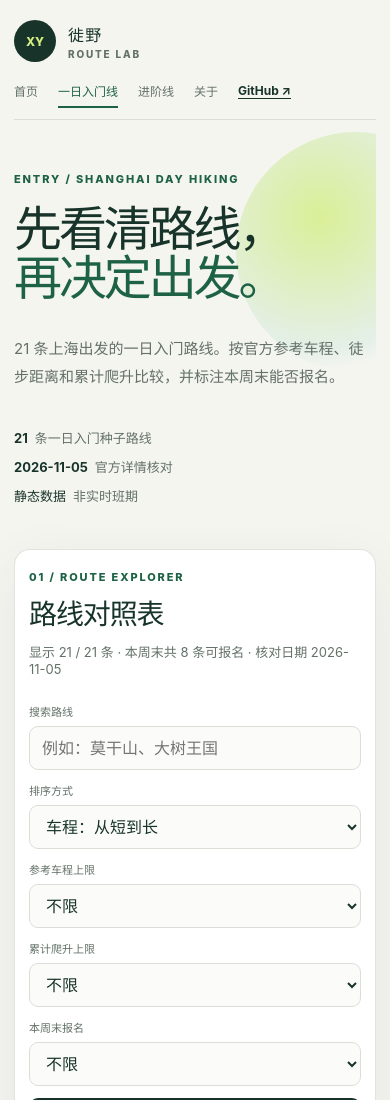
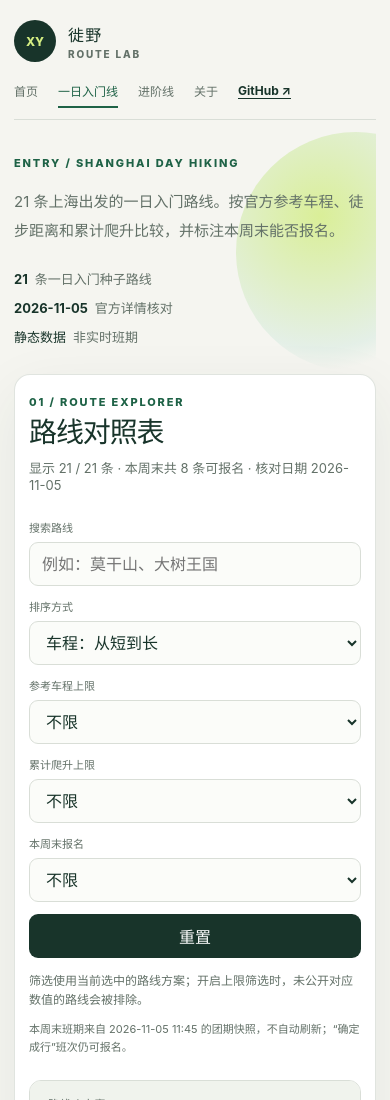
Before and after one commit to JohnQsk/youxiake-hiking-routes, a plain HTML site: page beginner.html in a window 390 px wide. Shown: the top 1100 px of the page. Drawn offline with Linux system fonts and the light colour scheme.

Commit message:
Remove oversized headings from route table pages
Keep a compact intro and promote each table title to the page h1 so both route pages open closer to the data.

```diff
--- a/beginner.html
+++ b/beginner.html
@@ -25,9 +25,8 @@
       </div>
     </nav>
 
-    <header class="hero">
+    <header class="hero hero-compact">
       <p class="eyebrow">ENTRY / SHANGHAI DAY HIKING</p>
-      <h1>先看清路线，<br><em>再决定出发。</em></h1>
       <p class="hero-copy">21 条上海出发的一日入门路线。按官方参考车程、徒步距离和累计爬升比较，并标注本周末能否报名。</p>
       <div class="hero-meta" aria-label="数据集摘要">
         <span><strong id="route-total">21</strong> 条一日入门种子路线</span>
@@ -40,7 +39,7 @@
       <div class="section-heading">
         <div>
           <p class="section-number">01 / ROUTE EXPLORER</p>
-          <h2 id="explorer-title">路线对照表</h2>
+          <h1 id="explorer-title" class="table-title">路线对照表</h1>
         </div>
         <p id="result-summary" class="result-summary" aria-live="polite">正在读取路线数据…</p>
       </div>
--- a/style.css
+++ b/style.css
@@ -41,6 +41,11 @@ h1 em { color: var(--green); font-style: normal; }
 .hero-meta { display: flex; flex-wrap: wrap; gap: 12px 34px; color: var(--muted); font-size: 13px; }
 .hero-meta span { display: flex; align-items: baseline; gap: 7px; }
 .hero-meta strong { color: var(--ink); font-weight: 700; }
+.hero.hero-compact { padding: 44px 0 36px; }
+.hero-compact .hero-copy { margin: 0 0 24px; }
+.subpage-hero.compact { padding: 44px 0 32px; }
+.subpage-hero.compact .hero-copy { margin: 0 0 24px; }
+h1.table-title { max-width: none; margin: 0; font-size: clamp(28px, 3vw, 40px); line-height: 1.1; letter-spacing: -.04em; }
 
 .weekend-preview { margin-bottom: 28px; padding: 30px; border-radius: 22px; background: var(--ink); color: white; box-shadow: var(--shadow); }
 .weekend-heading { display: flex; justify-content: space-between; align-items: start; gap: 20px; }
@@ -187,6 +192,8 @@ footer p { margin: 8px 0 0; color: var(--muted); font-size: 12px; line-height: 1
   .credit-box .primary-link { display: inline-block; margin-top: 22px; }
   .placeholder { min-height: 480px; padding: 55px 8px; }
   .hero { padding: 52px 0 44px; }
+  .hero.hero-compact { padding: 36px 0 28px; }
+  .subpage-hero.compact { padding: 36px 0 28px; }
   .hero::after { width: 240px; height: 240px; right: -100px; }
   .hero-copy { font-size: 15px; }
   .hero-meta { display: grid; gap: 10px; }
```
Also changed, not shown: advanced.html (+2 -3 lines), tests/test_pages.mjs (+3 -0 lines).
